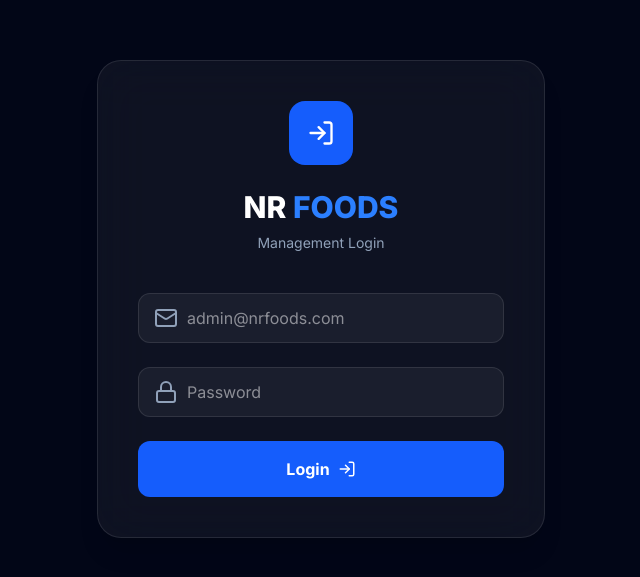
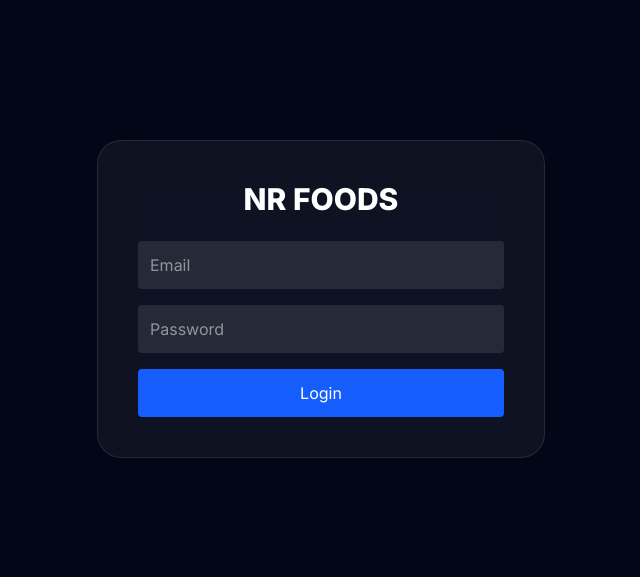
Before and after one commit to keyur3006/nk-bill, a React (Vite) app in the folder nr-foods-frontend/: page / in a window 1280 px wide. Shown: the part 101-678 px from the top of the page, without its empty margins (319-959 px from the left). Built offline with nearby package versions, Linux system fonts and the light colour scheme.

Commit message:
Fix: Auth token header issue resolved

```diff
--- a/nr-foods-frontend/src/pages/Login.tsx
+++ b/nr-foods-frontend/src/pages/Login.tsx
@@ -6,7 +6,6 @@ import { Mail, Lock, LogIn, Loader2 } from "lucide-react";
 import toast from "react-hot-toast";
 
 const Login = () => {
-
   const [email, setEmail] = useState("");
   const [password, setPassword] = useState("");
   const [loading, setLoading] = useState(false);
@@ -14,125 +13,83 @@ const Login = () => {
   const navigate = useNavigate();
 
   const handleLogin = async () => {
-
     if (!email || !password) {
       toast.error("Please enter email and password");
       return;
     }
 
     setLoading(true);
-
     const toastId = toast.loading("Authenticating...");
 
     try {
-
       const res = await api.post("/auth/login", {
         email,
         password,
       });
+
+      console.log("LOGIN RESPONSE:", res.data); // 🔥 DEBUG
+
+      // ✅ IMPORTANT FIX
+      if (!res.data.token) {
+        throw new Error("Token not received");
+      }
 
       localStorage.setItem("token", res.data.token);
 
       toast.success("Login successful!", { id: toastId });
 
       navigate("/dashboard");
-
     } catch (error: any) {
-
       console.log(error.response?.data);
 
       toast.error(
-        error.response?.data?.message || "Login failed",
+        error.response?.data?.message || error.message || "Login failed",
         { id: toastId }
       );
-
     } finally {
       setLoading(false);
     }
   };
 
   return (
-    <div className="flex min-h-screen bg-[#020617] items-center justify-center p-6 relative overflow-hidden font-inter">
-
+    <div className="flex min-h-screen bg-[#020617] items-center justify-center p-6">
       <motion.div
         initial={{ opacity: 0, scale: 0.95 }}
         animate={{ opacity: 1, scale: 1 }}
         className="w-full max-w-md"
       >
-
-        <div className="bg-white/5 backdrop-blur-xl rounded-3xl p-10 shadow-xl border border-white/10">
-
-          <div className="text-center mb-10">
-
-            <div className="flex justify-center mb-6">
-              <div className="w-16 h-16 rounded-2xl bg-blue-600 text-white flex items-center justify-center">
-                <LogIn size={28} />
-              </div>
-            </div>
-
-            <h1 className="text-3xl font-black text-white">
-              NR <span className="text-blue-500">FOODS</span>
+        <div className="bg-white/5 backdrop-blur-xl rounded-3xl p-10 border border-white/10">
+          <h1 className="text-3xl font-black text-white text-center mb-6">
+            NR FOODS
           </h1>
 
-            <p className="text-slate-400 text-sm mt-2">
-              Management Login
-            </p>
-
-          </div>
-
-          <div className="space-y-6">
-
-            <div className="relative">
-
-              <Mail className="absolute left-4 top-1/2 -translate-y-1/2 text-slate-400" />
-
+          <div className="space-y-4">
             <input
               type="email"
-                placeholder="admin@nrfoods.com"
+              placeholder="Email"
               value={email}
               onChange={(e) => setEmail(e.target.value)}
-                className="w-full pl-12 pr-4 py-3 bg-white/5 border border-white/10 rounded-xl text-white"
+              className="w-full p-3 rounded bg-white/10 text-white"
             />
-
-            </div>
-
-            <div className="relative">
-
-              <Lock className="absolute left-4 top-1/2 -translate-y-1/2 text-slate-400" />
 
             <input
               type="password"
               placeholder="Password"
               value={password}
               onChange={(e) => setPassword(e.target.value)}
-                className="w-full pl-12 pr-4 py-3 bg-white/5 border border-white/10 rounded-xl text-white"
+              className="w-full p-3 rounded bg-white/10 text-white"
             />
-
-            </div>
 
             <button
               onClick={handleLogin}
               disabled={loading}
-              className="w-full py-4 bg-blue-600 hover:bg-blue-500 text-white rounded-xl font-bold flex items-center justify-center gap-2"
+              className="w-full bg-blue-600 p-3 rounded text-white"
             >
-
-              {loading ? (
-                <Loader2 className="animate-spin" size={20} />
-              ) : (
-                <>
-                  Login
-                  <LogIn size={18} />
-                </>
-              )}
-
+              {loading ? <Loader2 className="animate-spin" /> : "Login"}
             </button>
-
           </div>
-
         </div>
-
       </motion.div>
-
     </div>
   );
 };
--- a/nr-foods-frontend/src/utils/api.ts
+++ b/nr-foods-frontend/src/utils/api.ts
@@ -8,9 +8,9 @@ api.interceptors.request.use((config) => {
   const token = localStorage.getItem("token");
 
   if (token) {
-    // ✅ FIX (safe)
-    config.headers = config.headers || {};
-    config.headers.Authorization = `Bearer ${token}`;
+    if (config.headers) {
+      config.headers.Authorization = `Bearer ${token}`;
+    }
   }
 
   return config;
```
Lines whose indentation alone changed are shown as unchanged.
